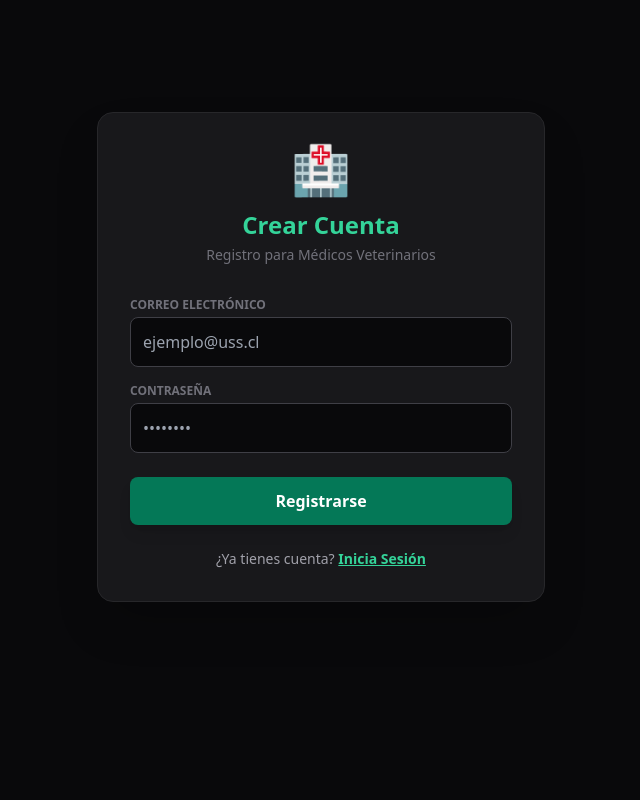
After one commit to Daii1808/cerefa-app, a Flask app: template src/ui/templates/registro.html in a window 1280 px wide. The commit adds this page. Shown: the whole page, without its empty margins (319-959 px from the left). Run offline with Flask 3, Linux system fonts and the light colour scheme; the template is opened without the code that fills it, so the values that code supplies are empty; the visitor is signed in with stand-in values (Sample User, id 1); some libraries are stand-ins or nearby versions.

Commit message:
Añadir funcionalidad de registro para médicos veterinarios y eliminar usuarios de prueba

```diff
--- a/src/api/index.py
+++ b/src/api/index.py
@@ -15,7 +15,7 @@ app.permanent_session_lifetime = datetime.timedelta(minutes=10)
 
 @app.before_request
 def verificar_login():
-    rutas_publicas = ['login', 'static']
+    rutas_publicas = ['login', 'registro', 'static']
     if request.endpoint not in rutas_publicas and 'usuario' not in session:
         return redirect(url_for('login'))
 
@@ -47,6 +47,25 @@ def login():
             error = f"Error de Supabase: {str(e)}"
 
     return render_template('login.html', error=error)
+
+@app.route('/registro', methods=['GET', 'POST'])
+def registro():
+    error = None
+    exito = None
+    if request.method == 'POST':
+        correo = request.form.get('correo', '').strip().lower()
+        password = request.form.get('password', '').strip()
+
+        if not correo or not password:
+            error = "Debes ingresar correo y contraseña."
+        else:
+            success, msg = repository.registrar_usuario(correo, password, rol='medico_veterinario')
+            if success:
+                exito = "Cuenta creada exitosamente. Ahora puedes iniciar sesión."
+            else:
+                error = msg
+
+    return render_template('registro.html', error=error, exito=exito)
 
 @app.route('/logout')
 def logout():
--- a/src/ui/templates/login.html
+++ b/src/ui/templates/login.html
@@ -23,5 +23,8 @@
         </div>
         <button type="submit" class="w-full bg-emerald-700 hover:bg-emerald-600 text-white font-bold p-3 rounded-lg transition-colors shadow-lg">Iniciar Sesión</button>
     </form>
+    <div class="mt-6 text-center text-sm text-zinc-400">
+        ¿Eres médico veterinario nuevo? <a href="{{ url_for('registro') }}" class="text-emerald-400 hover:text-emerald-300 underline font-semibold">Crear Cuenta</a>
+    </div>
 </div>
 {% endblock %}
--- /dev/null
+++ b/src/ui/templates/registro.html
@@ -0,0 +1,37 @@
+{% extends "base.html" %}
+
+{% block title %}Crear Cuenta - CEREFAS{% endblock %}
+
+{% block content %}
+<div class="max-w-md mx-auto mt-20 bg-zinc-900 p-8 rounded-2xl border border-zinc-800 shadow-2xl">
+    <div class="text-center mb-8">
+        <span class="text-5xl">🏥</span>
+        <h2 class="text-2xl font-bold mt-4 text-emerald-400">Crear Cuenta</h2>
+        <p class="text-zinc-500 text-sm mt-1">Registro para Médicos Veterinarios</p>
+    </div>
+
+    {% if error %}
+    <div class='bg-rose-900/50 p-3 mb-4 rounded text-sm text-rose-300 border border-rose-800 text-center'>{{ error }}</div>
+    {% endif %}
+
+    {% if exito %}
+    <div class='bg-emerald-900/50 p-3 mb-4 rounded text-sm text-emerald-300 border border-emerald-800 text-center'>{{ exito }}</div>
+    {% endif %}
+
+    <form method="POST">
+        <div class="mb-4">
+            <label class="block text-xs text-zinc-500 uppercase mb-1 font-bold">Correo Electrónico</label>
+            <input type="email" name="correo" placeholder="ejemplo@uss.cl" class="w-full bg-zinc-950 border border-zinc-700 p-3 rounded-lg focus:border-emerald-500 outline-none text-white transition-colors" required>
+        </div>
+        <div class="mb-6">
+            <label class="block text-xs text-zinc-500 uppercase mb-1 font-bold">Contraseña</label>
+            <input type="password" name="password" placeholder="••••••••" class="w-full bg-zinc-950 border border-zinc-700 p-3 rounded-lg focus:border-emerald-500 outline-none text-white transition-colors" required minlength="6">
+        </div>
+        <button type="submit" class="w-full bg-emerald-700 hover:bg-emerald-600 text-white font-bold p-3 rounded-lg transition-colors shadow-lg">Registrarse</button>
+    </form>
+
+    <div class="mt-6 text-center text-sm text-zinc-400">
+        ¿Ya tienes cuenta? <a href="{{ url_for('login') }}" class="text-emerald-400 hover:text-emerald-300 underline font-semibold">Inicia Sesión</a>
+    </div>
+</div>
+{% endblock %}
```
Also changed, not shown: src/database/repository.py (+19 -0 lines).
